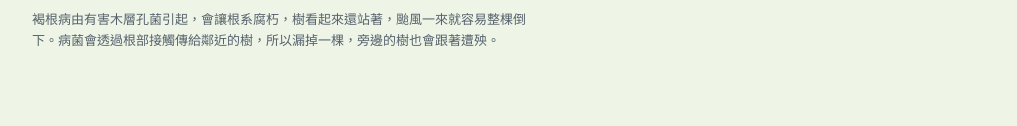
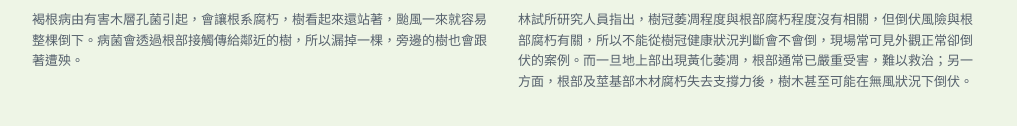
Before and after one commit to aeolian-123/typhoon-battle, a plain HTML site: page index.html in a window 1280 px wide. Shown: the part 1208-1334 px from the top of the page, without its empty margins (134-1151 px from the left). Before the commit the page ends 1306 px from the top, so only its background shows below. Drawn offline with Linux system fonts and the light colour scheme; no server answers.

Commit message:
Add files via upload

```diff
--- a/index.html
+++ b/index.html
@@ -189,6 +189,8 @@ canvas#cv{display:block;width:100%;height:auto;image-rendering:pixelated;image-r
 .gi b{font-size:15px}
 .gi p{margin:0;font-size:13px;color:var(--muted);font-weight:500}
 .note{margin:0;font-size:13px;color:var(--muted);max-width:68ch}
+.notes{display:grid;grid-template-columns:repeat(auto-fit,minmax(260px,1fr));gap:12px 24px}
+.notes .note{max-width:none}
 
 /* focus mode while a round runs: game fills the screen, centered */
 body.playing{overflow:hidden}
@@ -275,7 +277,10 @@ body.playing .stage{background:#8fd3ff}
       <div class="gi"><canvas data-stage="3"></canvas><b>褐根病・末期</b><p>葉子幾乎掉光，樹基被菌絲面包住。漏砍的病樹會惡化成這樣。</p></div>
       <div class="gi"><canvas data-bird="1"></canvas><b>青鳥群</b><p>圍著病樹造謠不讓砍，累死公務員。<br>每按一下趕走兩隻。</p></div>
     </div>
+    <div class="notes">
     <p class="note">褐根病由有害木層孔菌引起，會讓根系腐朽，樹看起來還站著，颱風一來就容易整棵倒下。病菌會透過根部接觸傳給鄰近的樹，所以漏掉一棵，旁邊的樹也會跟著遭殃。</p>
+    <p class="note">林試所研究人員指出，樹冠萎凋程度與根部腐朽程度沒有相關，但倒伏風險與根部腐朽有關，所以不能從樹冠健康狀況判斷會不會倒，現場常可見外觀正常卻倒伏的案例。而一旦地上部出現黃化萎凋，根部通常已嚴重受害，難以救治；另一方面，根部及莖基部木材腐朽失去支撐力後，樹木甚至可能在無風狀況下倒伏。</p>
+    </div>
   </section>
 </main>
 
```
